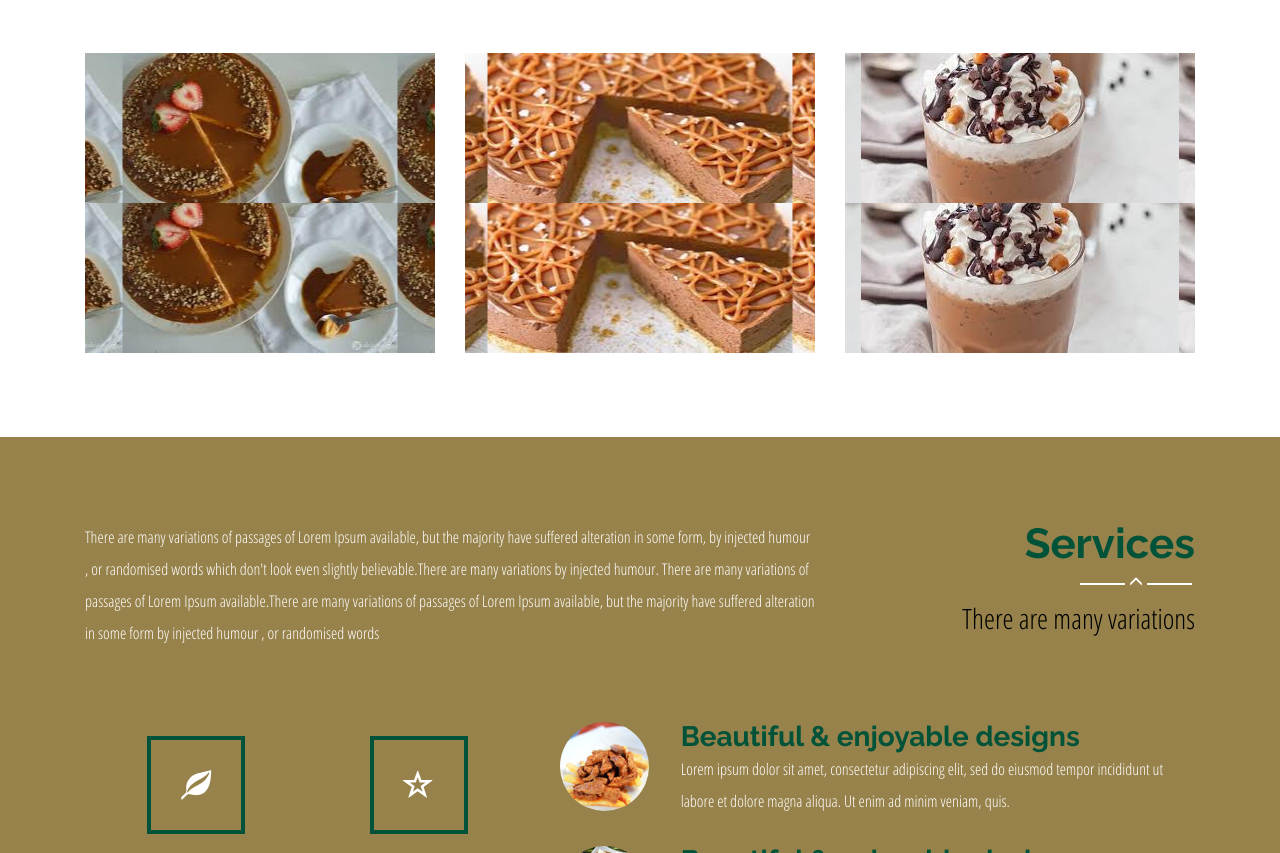
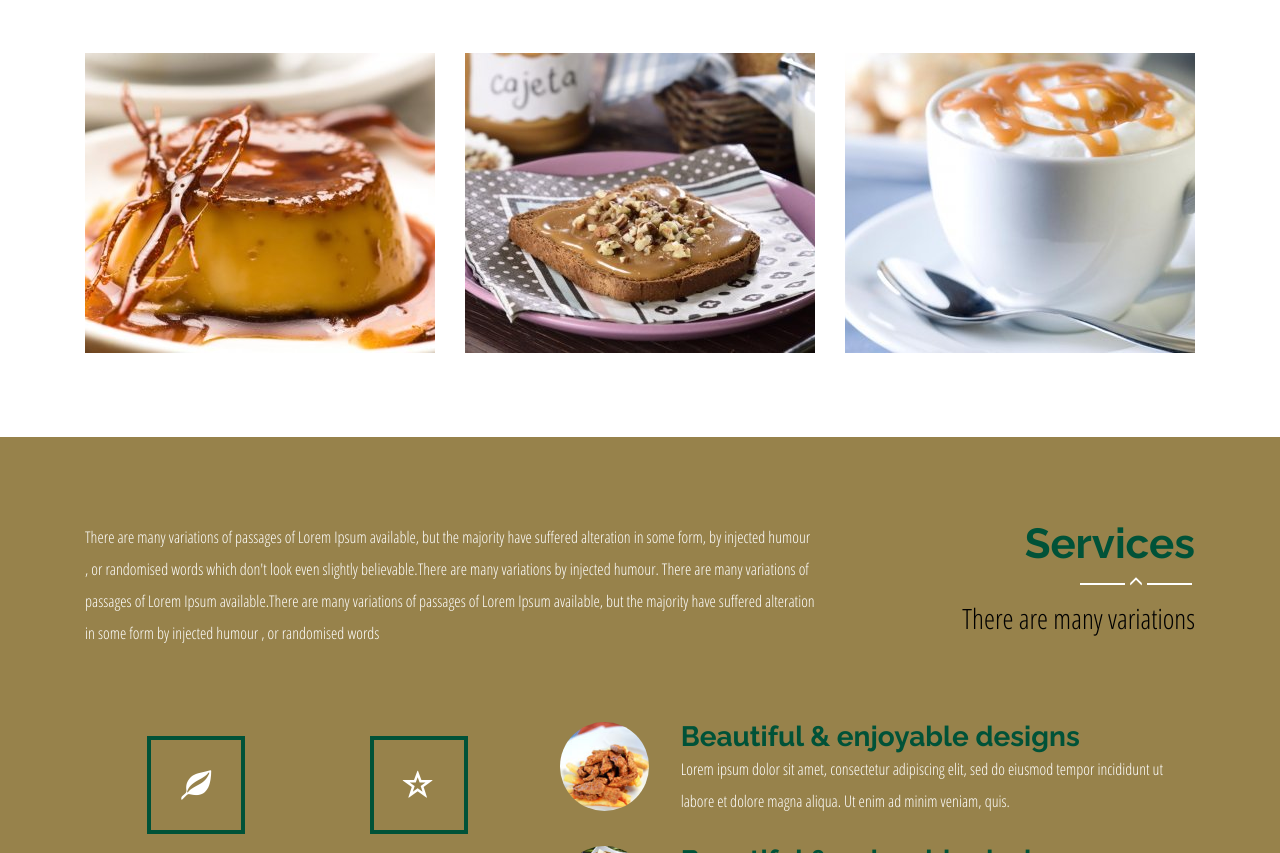
Before and after one commit to gamaitl/cookery, a plain HTML site: page index.html in a window 1280 px wide. Shown: the part 966-1819 px from the top of the page. Drawn offline with Linux system fonts and the light colour scheme.

Commit message:
cambios en imagenes
cambios en imagenes, deben ser de 400x300

```diff
--- a/css/style.css
+++ b/css/style.css
@@ -141,7 +141,7 @@ i.glyphicon.glyphicon-menu-hamburger {
   transform: rotateX(-180deg);
 }
 .hover-fold .front {
-  background: url(../images/pay.jpg) top;
+  background: url(../images/flan.jpg) top;
   height: 100%;
   /*has to be 100% of .top */
   width: 100%;
@@ -164,7 +164,7 @@ i.glyphicon.glyphicon-menu-hamburger {
   line-height:2em;
 }
 .hover-fold .bottom {
-  background: url(../images/pay.jpg) bottom;
+  background: url(../images/flan.jpg) bottom;
   height: 50%;
   position: absolute;
   top: 50%;
@@ -172,16 +172,16 @@ i.glyphicon.glyphicon-menu-hamburger {
   z-index: 0;
 }
 .hover-fold .front1 {
-  background: url(../images/pastel.jpg) top;
+  background: url(../images/pan.jpg) top;
 }
 .hover-fold .bottom1{
-  background: url(../images/pastel.jpg) bottom;
+  background: url(../images/pan.jpg) bottom;
 }
 .hover-fold .front2 {
-  background: url(../images/bebida.jpg) top;
+  background: url(../images/cafe.jpg) top;
 }
 .hover-fold .bottom2{
-  background: url(../images/bebida.jpg) bottom;
+  background: url(../images/cafe.jpg) bottom;
 }
 /*--content--*/
 .content-top-top {
```
Also changed, not shown: images/bebida.jpg (deleted), images/cafe.jpg (added), images/flan.jpg (added), images/jarro.jpg (deleted), images/pan.jpg (added), images/pastel.jpg (deleted), images/pay.jpg (deleted).
